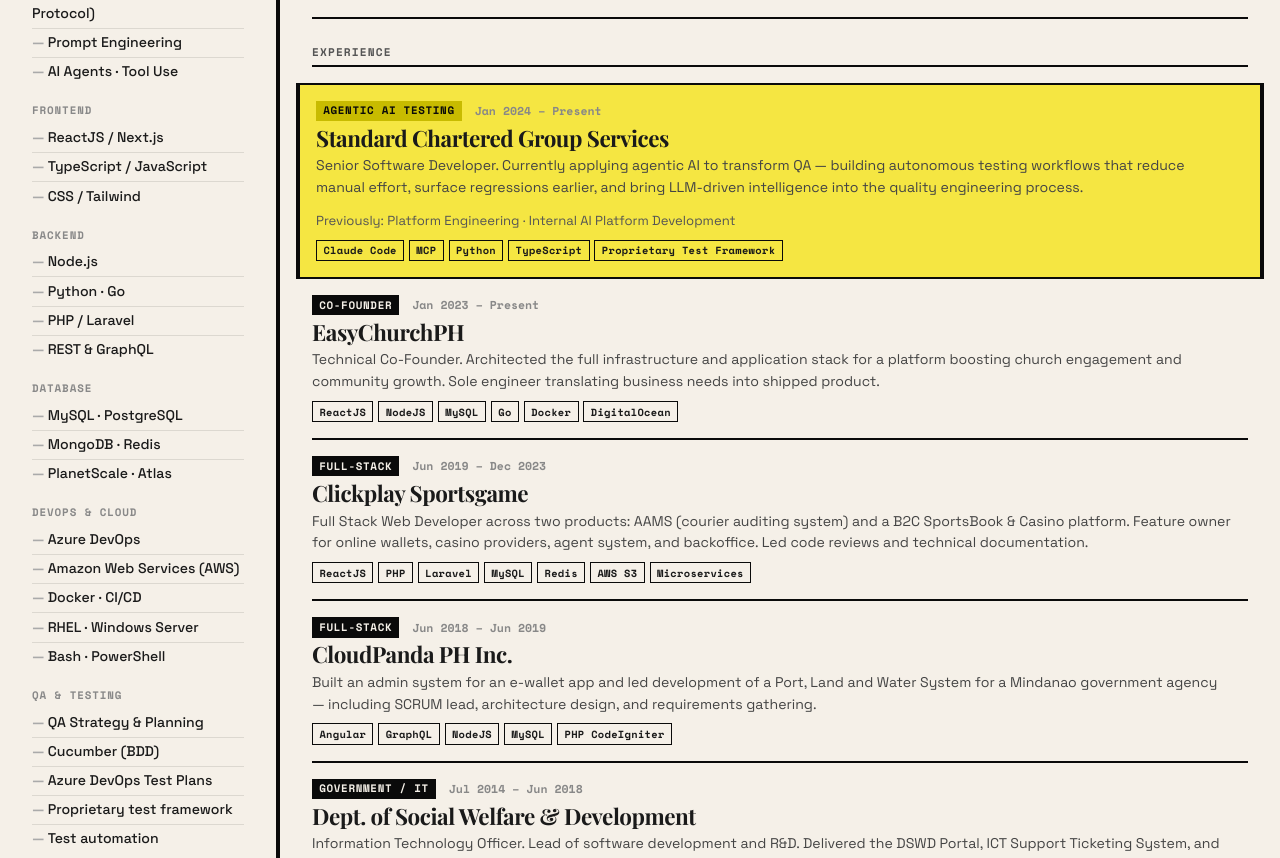
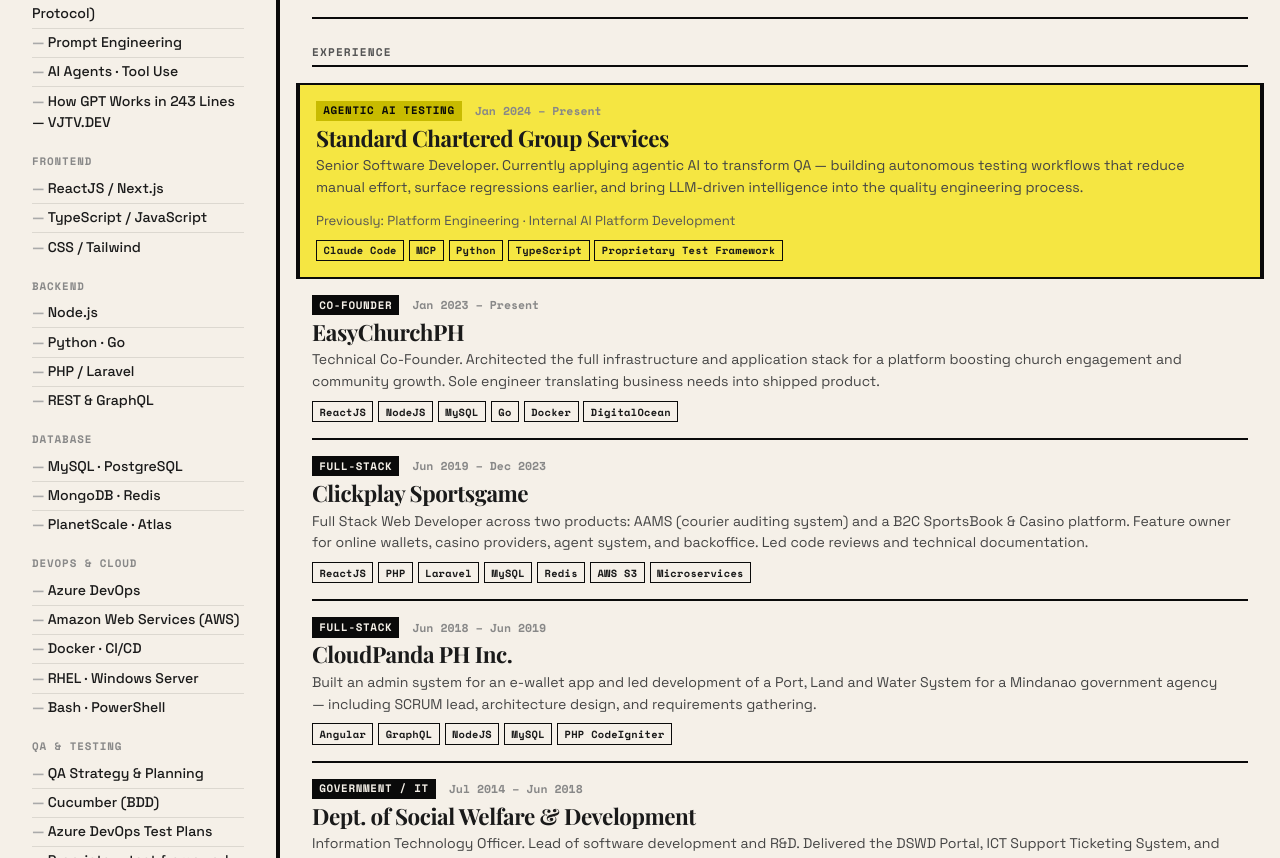
Before and after one commit to vjtvalero/vjtv.dev, a plain HTML site: page index.html in a window 1280 px wide. Shown: the part 1277-2135 px from the top of the page. Drawn offline with nearby package versions, Linux system fonts and the light colour scheme.

Commit message:
Sync articles: +1 added, -0 removed

```diff
--- a/index.html
+++ b/index.html
@@ -96,7 +96,8 @@
                         <li>MCP (Model Context Protocol)</li>
                         <li>Prompt Engineering</li>
                         <li>AI Agents &middot; Tool Use</li>
-                    </ul>
+                        <li><a href="blog/microgpt-explained.html">How GPT Works in 243 Lines — VJTV.DEV</a></li>
+</ul>
 
                     <h3 class="skill-cat">Frontend</h3>
                     <ul class="skill-list">
```
